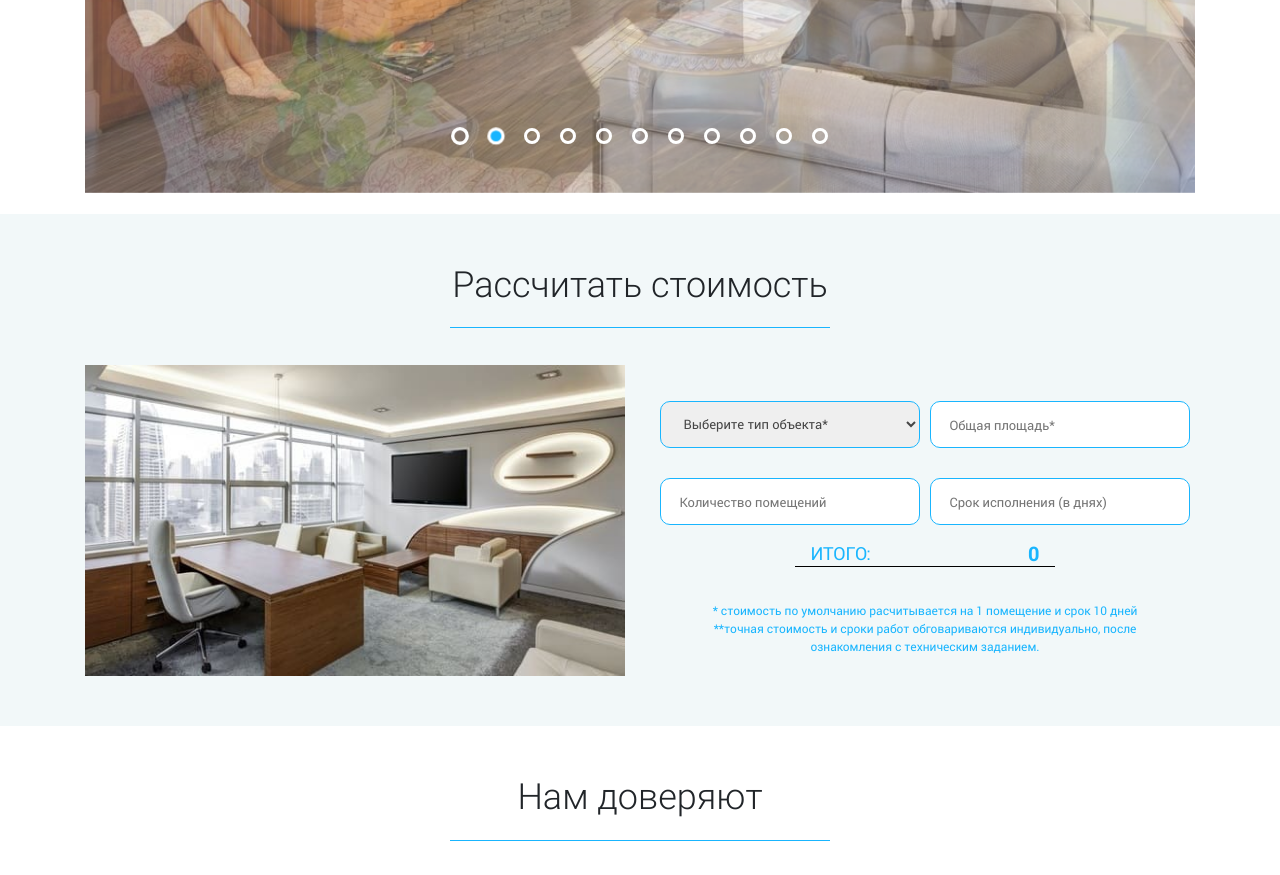
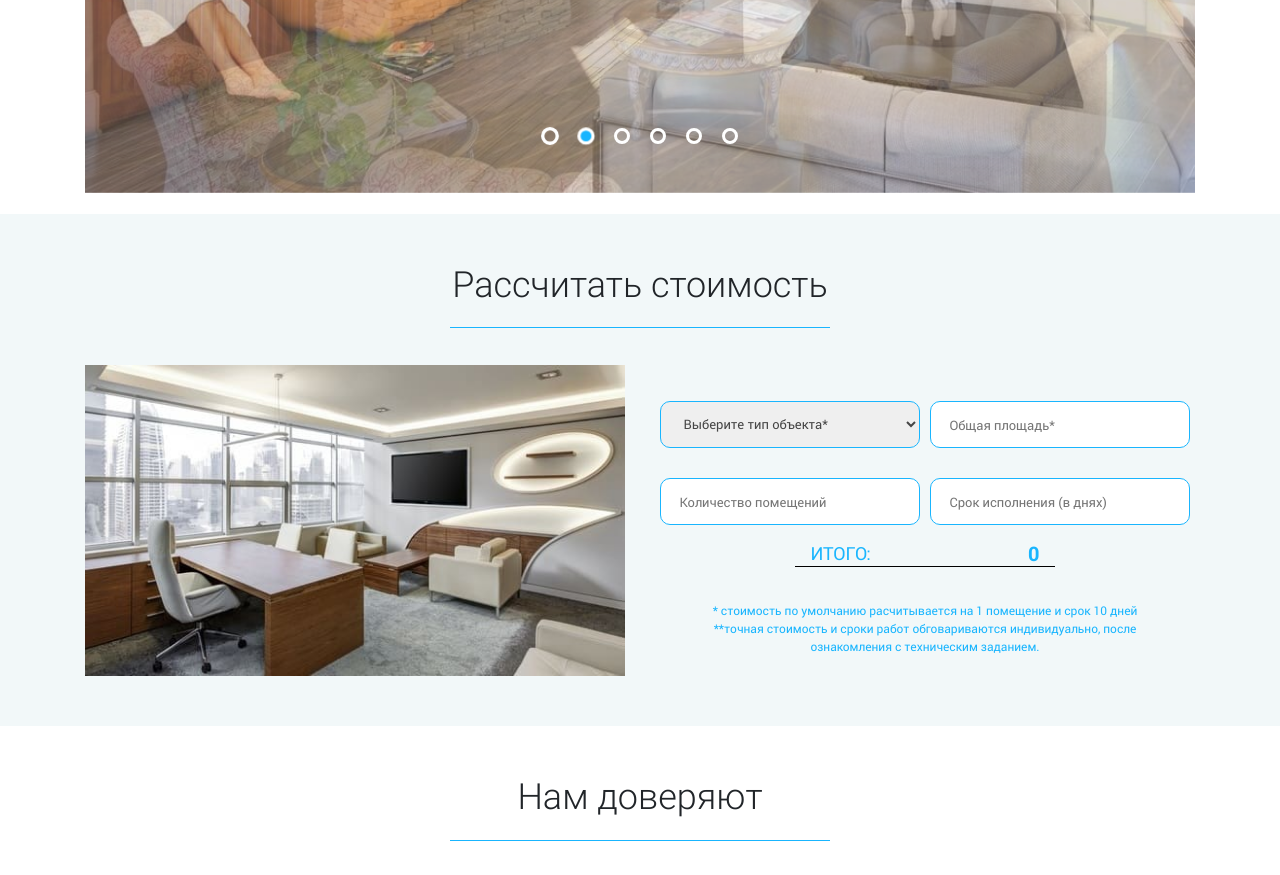
Before and after one commit to guzelku/glo, a plain HTML site: page index.html in a window 1280 px wide. Shown: the part 2800-3675 px from the top of the page. Drawn offline with Linux system fonts and the light colour scheme.

Commit message:
Update index.html

```diff
--- a/index.html
+++ b/index.html
@@ -180,11 +180,7 @@
 			<a href="#" class="portfolio-btn next" id="arrow-right"></a>
 			<ul class="portfolio-dots">
 				<li class="dot dot-active"></li>
-				<li class="dot"></li>
-				<li class="dot"></li>
-				<li class="dot"></li>
-				<li class="dot"></li>
-				<li class="dot"></li>
+
 			</ul>
 		</ul>
 	</div>
```
